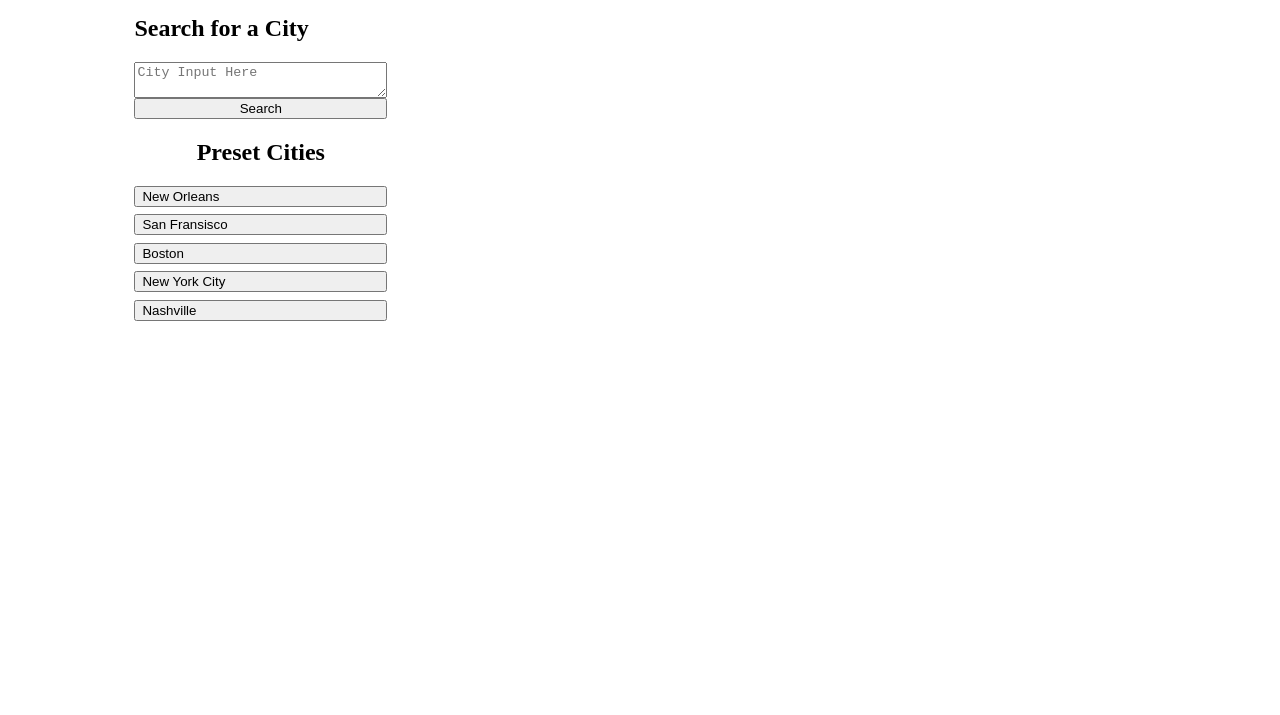
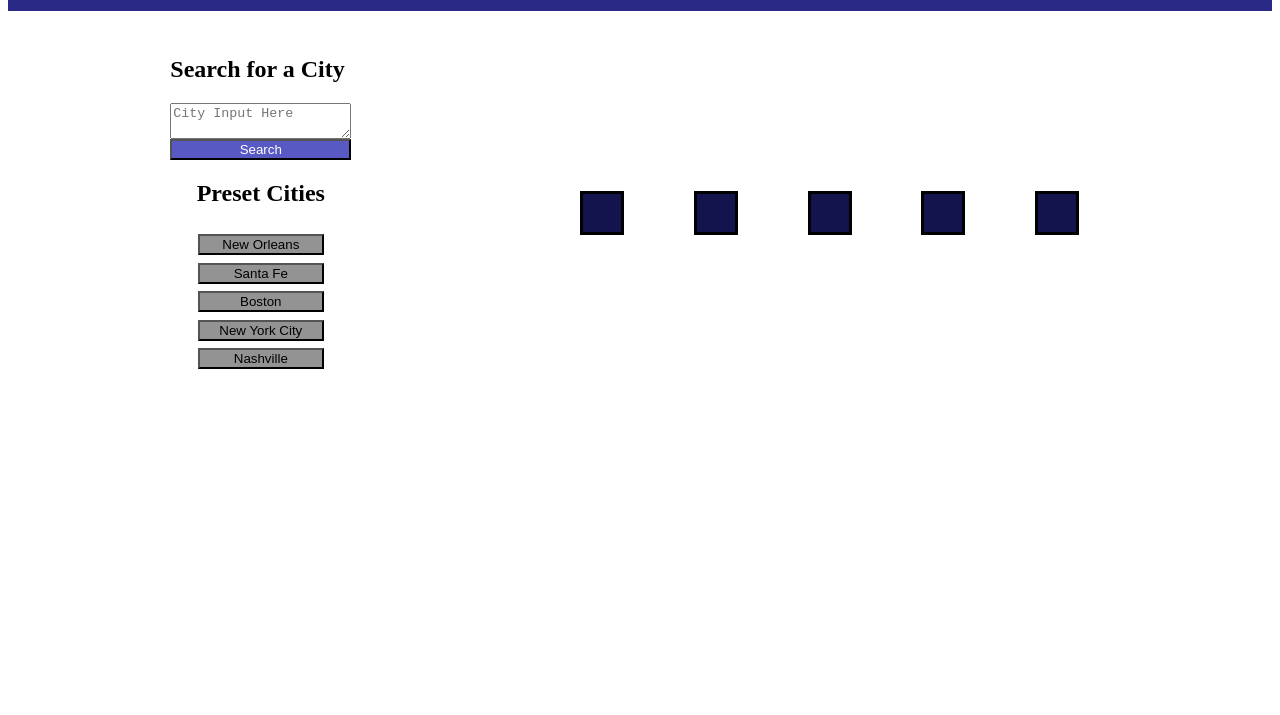
Before and after one commit to jajohnson0201/Weather-Dashboard-06, a plain HTML site: page index.html in a window 1280 px wide. Shown: the part 85-800 px from the top of the page. Drawn offline with nearby package versions, Linux system fonts and the light colour scheme; no server answers.

Commit message:
added styling to the ui

```diff
--- a/assets/script.js
+++ b/assets/script.js
@@ -81,7 +81,7 @@ function fetchCurrent(current) {
 // aslo displays current weather data
 function gotData() {
     console.log(weather);
-    cityDate.textContent = cityName + " " + today;
+    cityDate.textContent = weather[5].name + " " + today;
     currentIcon.src = "http://openweathermap.org/img/wn/" +
         weather[5].weather[0].icon + "@2x.png"
     tempInput.textContent = weather[5].main.temp + " °F";
@@ -119,7 +119,7 @@ function presetCity(clicked) {
     weather = [];
     chosenCitySection.classList.remove('hidden');
     var cityUrl = "http://api.openweathermap.org/data/2.5/forecast?" +
-        "q=" + cityName + "&limit=1&appid=b28f820e13155097eae3e6dfc028dc1c"
+        "q=" + cityName + "&units=imperial&limit=1&appid=b28f820e13155097eae3e6dfc028dc1c"
 
     fetch(cityUrl)
         .then(function (response) {
@@ -142,21 +142,24 @@ function presetCity(clicked) {
             fetchCurrent(currentWeatherURL);
         });
 }
-
+var localArray=[];
 // these 2 functions both store the last searched/clicked city in local storage
 function storeLastPresetResult(text) {
     console.log(text.textContent);
-    localStorage.setItem("prevResults", JSON.stringify(text.textContent));
+    localArray.push(text.textContent);
+    localStorage.setItem("prevResults", JSON.stringify(localArray));
 }
 function storeLastSearchedResult(text) {
     console.log(text);
-    localStorage.setItem("prevResults", JSON.stringify(text));
+    localArray.push(text);
+    localStorage.setItem("prevResults", JSON.stringify(localArray));
 }
 
 // gets last city from local storage and sets its data on the page
 function setLastResult (){
    var lastCity = JSON.parse(localStorage.getItem("prevResults"));
-   searchedCity(lastCity);
+   console.log(lastCity);
+   searchedCity(lastCity.slice(-1));
 }
 setLastResult();
 
--- a/assets/style.css
+++ b/assets/style.css
@@ -4,6 +4,11 @@
 #title{
     display:flex;
     justify-content: space-around;
+    background-color: rgb(42, 42, 134);
+    color: white;
+    margin:0%;
+    padding-top: 2%;
+    padding-bottom: 2%;
 }
 #content{
     display: flex;
@@ -16,23 +21,32 @@
     width: 20%;
     display:flex;
     flex-direction: column;
-    justify-content: flex-start;
+    align-items: center;
+    margin-top: 2%;
 }
 #search-input{
 
     display:flex;
     flex-direction: column;
 }
+#search-button{
+    color: white;
+    background-color: rgb(89, 89, 196);
+    width: 100%;
+}
 .pre-button{
     display: flex;
     flex-direction: column;
     margin-top: 3%;
-    width:100%;
-
+    width:50%;
+    background-color: rgb(148, 147, 147);
+    align-items: center;
 }
 #preset-buttons{
-
-    text-align: center;
+    display:flex;
+    flex-direction: column;
+    align-items: center;
+    width:100%;
 }
 
 
@@ -43,14 +57,38 @@
 }
 #chosen-city{
     display:flex;
-    justify-content: space-around;
+    justify-content: space-evenly;
+    margin-top: 2%;
+    flex-direction:column ;
+    margin-left: 1%;
+    padding-left: 3%;
+    outline-style: solid;
+    outline-color: black;
 }
 #current-city-date{
     display: flex;
     flex-direction: row;
+    align-items: center;
 }
 #current-input{
     display:flex;
     flex-direction: column;
-    align-items: center;
+
 }
+
+#fiveday{
+    display:flex;
+    justify-content: space-evenly;
+    margin-top: 2%;
+}
+.card{
+    display:flex;
+    max-width: 20%;
+    flex-direction: column;
+    padding: 3%;
+    margin:1%;
+    outline-style: solid;
+    outline-color: black;
+    background-color: rgb(19, 19, 78);
+    color: white;
+}
--- a/index.html
+++ b/index.html
@@ -22,7 +22,7 @@
         <section id="preset-buttons">
             <h2>Preset Cities</h2>
             <button class="pre-button">New Orleans</button>
-            <button class="pre-button">San Fransisco</button>
+            <button class="pre-button">Santa Fe</button>
             <button class="pre-button">Boston</button>
             <button class="pre-button">New York City</button>
             <button class="pre-button">Nashville</button>
@@ -40,20 +40,21 @@
             <h3 id="humidity-input"></h3>
             </section>
         </section>
-        <section id="5day">
-            <div id="day1">
+
+        <section id="fiveday">
+            <div id="day1" class="card">
 
             </div>
-            <div id="day2">
+            <div id="day2" class="card">
 
             </div>
-            <div id="day3">
+            <div id="day3" class="card">
 
             </div>
-            <div id="day4">
+            <div id="day4" class="card">
 
             </div>
-            <div id="day5">
+            <div id="day5" class="card">
 
             </div>
         </section>
```
